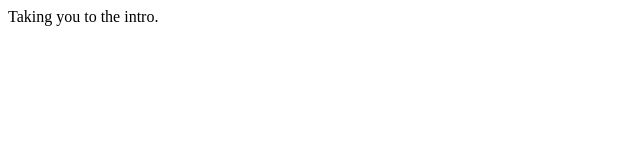
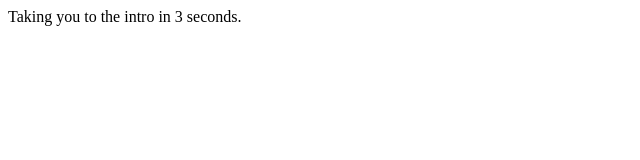
Before and after one commit to HumanoidsYoutube/MathMan, a plain HTML site: page index.html in a window 1280 px wide. Shown: the full height of the page, 0-640 px from the left. Drawn offline with Linux system fonts and the light colour scheme.

Commit message:
Update index.html

```diff
--- a/index.html
+++ b/index.html
@@ -1,2 +1,2 @@
-<meta http-equiv="refresh" content="5;url=https://humanoidsyoutube.github.io/MathMan/intro.html" />
-<p>Taking you to the intro.</p>
+<meta http-equiv="refresh" content="3;url=https://humanoidsyoutube.github.io/MathMan/intro.html" />
+<p>Taking you to the intro in 3 seconds.</p>
```
